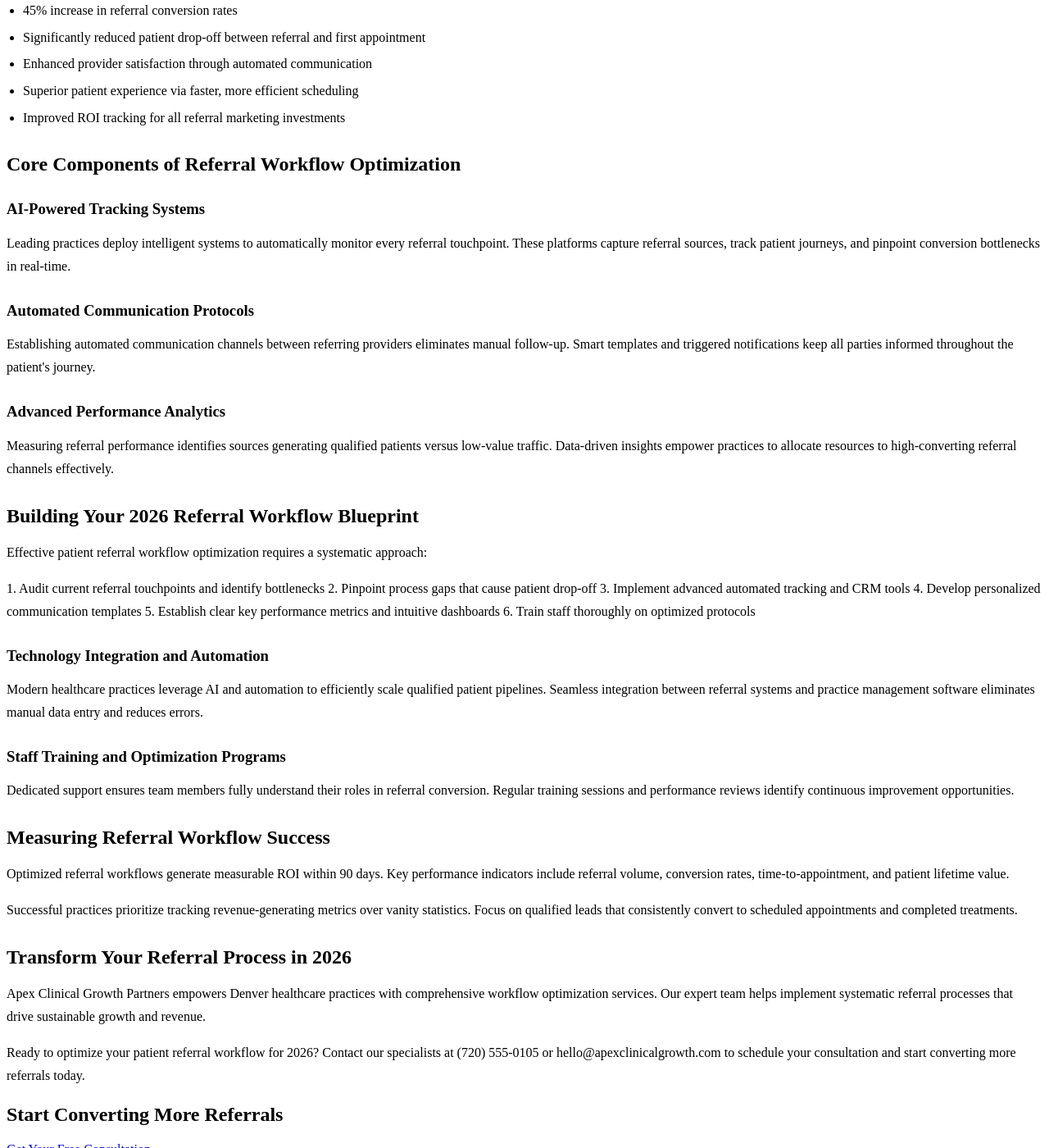
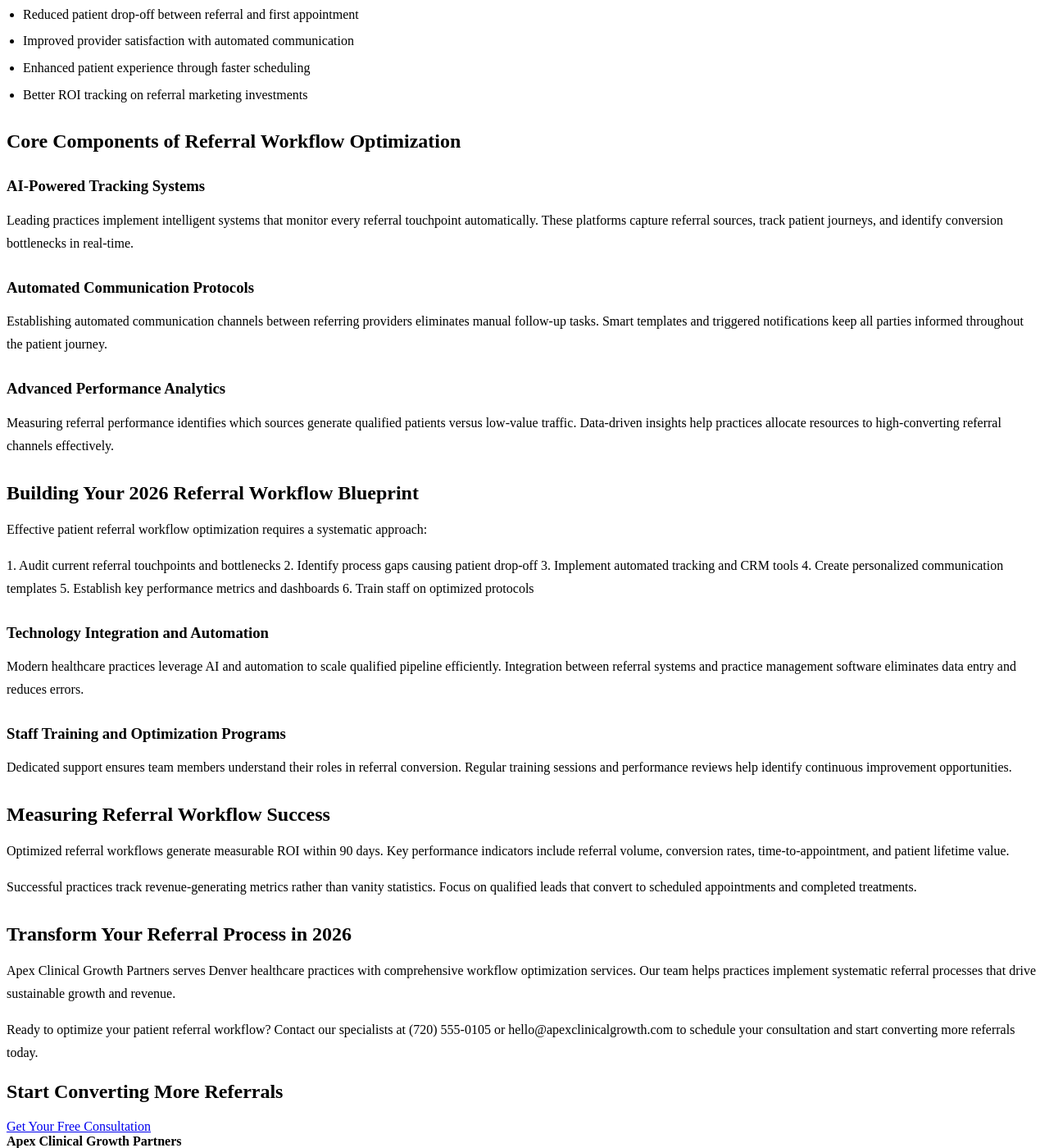
Before and after one commit to prjctlphbt/orbitr-canary-angular-20260228, a Jekyll site: the page patient-referral-workflow-blueprint.html, which Jekyll copies as it is, in a window 1280 px wide and 1400 px high, scrolled down 417 px. Shown: the whole window at 82% size. Built offline with Jekyll 4.4.1, drawn with Linux system fonts in a browser that asks for light colours; some of the changed text lies outside the part shown.

Commit message:
Rollback: Revert changes to patient-referral-workflow-blueprint.html

```diff
--- a/patient-referral-workflow-blueprint.html
+++ b/patient-referral-workflow-blueprint.html
@@ -103,48 +103,48 @@
 <section class="page-hero landing-hero">
 <div class="container">
 <h1>Patient Referral Workflow Optimization Blueprint</h1>
-<a class="cta" href="/services/">Download Your 2026 Blueprint</a>
+<a class="cta" href="/services/">Get Your Blueprint</a>
 </div>
 </section>
 <section class="landing-content">
 <div class="container orbitr-generated-content">
 <h1>Patient Referral Workflow Optimization Blueprint</h1>
-<p>Streamlining patient referrals is crucial for driving healthcare growth and maximizing revenue in 2026. Effective workflow optimization transforms fragmented processes into seamless systems, converting qualified leads into scheduled patients.</p>
+<p>Streamlining patient referrals drives healthcare growth and maximizes revenue in 2026. Effective workflow optimization transforms fragmented processes into seamless systems that convert qualified leads into scheduled patients.</p>
 <h2>Why Patient Referral Workflows Drive Practice Growth</h2>
-<p>Inefficient referral systems squander valuable opportunities and marketing budget. Healthcare practices forfeit potential revenue when referral processes lack automation and robust tracking capabilities.</p>
+<p>Inefficient referral systems waste valuable opportunities and marketing budget. Healthcare practices lose potential revenue when referral processes lack automation and tracking capabilities.</p>
 <p>What practices achieve within 90 days of implementing optimized workflows:</p>
 <ul>
 <li>45% increase in referral conversion rates</li>
-<li>Significantly reduced patient drop-off between referral and first appointment</li>
-<li>Enhanced provider satisfaction through automated communication</li>
-<li>Superior patient experience via faster, more efficient scheduling</li>
-<li>Improved ROI tracking for all referral marketing investments</li>
+<li>Reduced patient drop-off between referral and first appointment</li>
+<li>Improved provider satisfaction with automated communication</li>
+<li>Enhanced patient experience through faster scheduling</li>
+<li>Better ROI tracking on referral marketing investments</li>
 </ul>
 <h2>Core Components of Referral Workflow Optimization</h2>
 <h3>AI-Powered Tracking Systems</h3>
-<p>Leading practices deploy intelligent systems to automatically monitor every referral touchpoint. These platforms capture referral sources, track patient journeys, and pinpoint conversion bottlenecks in real-time.</p>
+<p>Leading practices implement intelligent systems that monitor every referral touchpoint automatically. These platforms capture referral sources, track patient journeys, and identify conversion bottlenecks in real-time.</p>
 <h3>Automated Communication Protocols</h3>
-<p>Establishing automated communication channels between referring providers eliminates manual follow-up. Smart templates and triggered notifications keep all parties informed throughout the patient's journey.</p>
+<p>Establishing automated communication channels between referring providers eliminates manual follow-up tasks. Smart templates and triggered notifications keep all parties informed throughout the patient journey.</p>
 <h3>Advanced Performance Analytics</h3>
-<p>Measuring referral performance identifies sources generating qualified patients versus low-value traffic. Data-driven insights empower practices to allocate resources to high-converting referral channels effectively.</p>
+<p>Measuring referral performance identifies which sources generate qualified patients versus low-value traffic. Data-driven insights help practices allocate resources to high-converting referral channels effectively.</p>
 <h2>Building Your 2026 Referral Workflow Blueprint</h2>
 <p>Effective patient referral workflow optimization requires a systematic approach:</p>
-<p>1. Audit current referral touchpoints and identify bottlenecks
-2. Pinpoint process gaps that cause patient drop-off
-3. Implement advanced automated tracking and CRM tools
-4. Develop personalized communication templates
-5. Establish clear key performance metrics and intuitive dashboards
-6. Train staff thoroughly on optimized protocols</p>
+<p>1. Audit current referral touchpoints and bottlenecks
+2. Identify process gaps causing patient drop-off
+3. Implement automated tracking and CRM tools
+4. Create personalized communication templates
+5. Establish key performance metrics and dashboards
+6. Train staff on optimized protocols</p>
 <h3>Technology Integration and Automation</h3>
-<p>Modern healthcare practices leverage AI and automation to efficiently scale qualified patient pipelines. Seamless integration between referral systems and practice management software eliminates manual data entry and reduces errors.</p>
+<p>Modern healthcare practices leverage AI and automation to scale qualified pipeline efficiently. Integration between referral systems and practice management software eliminates data entry and reduces errors.</p>
 <h3>Staff Training and Optimization Programs</h3>
-<p>Dedicated support ensures team members fully understand their roles in referral conversion. Regular training sessions and performance reviews identify continuous improvement opportunities.</p>
+<p>Dedicated support ensures team members understand their roles in referral conversion. Regular training sessions and performance reviews help identify continuous improvement opportunities.</p>
 <h2>Measuring Referral Workflow Success</h2>
 <p>Optimized referral workflows generate measurable ROI within 90 days. Key performance indicators include referral volume, conversion rates, time-to-appointment, and patient lifetime value.</p>
-<p>Successful practices prioritize tracking revenue-generating metrics over vanity statistics. Focus on qualified leads that consistently convert to scheduled appointments and completed treatments.</p>
+<p>Successful practices track revenue-generating metrics rather than vanity statistics. Focus on qualified leads that convert to scheduled appointments and completed treatments.</p>
 <h2>Transform Your Referral Process in 2026</h2>
-<p>Apex Clinical Growth Partners empowers Denver healthcare practices with comprehensive workflow optimization services. Our expert team helps implement systematic referral processes that drive sustainable growth and revenue.</p>
-<p>Ready to optimize your patient referral workflow for 2026? Contact our specialists at (720) 555-0105 or hello@apexclinicalgrowth.com to schedule your consultation and start converting more referrals today.</p>
+<p>Apex Clinical Growth Partners serves Denver healthcare practices with comprehensive workflow optimization services. Our team helps practices implement systematic referral processes that drive sustainable growth and revenue.</p>
+<p>Ready to optimize your patient referral workflow? Contact our specialists at (720) 555-0105 or hello@apexclinicalgrowth.com to schedule your consultation and start converting more referrals today.</p>
 </div>
 </section>
 <section class="landing-cta">
```
Also changed, not shown: other parts of patient-referral-workflow-blueprint.html (+2 -2 lines).
